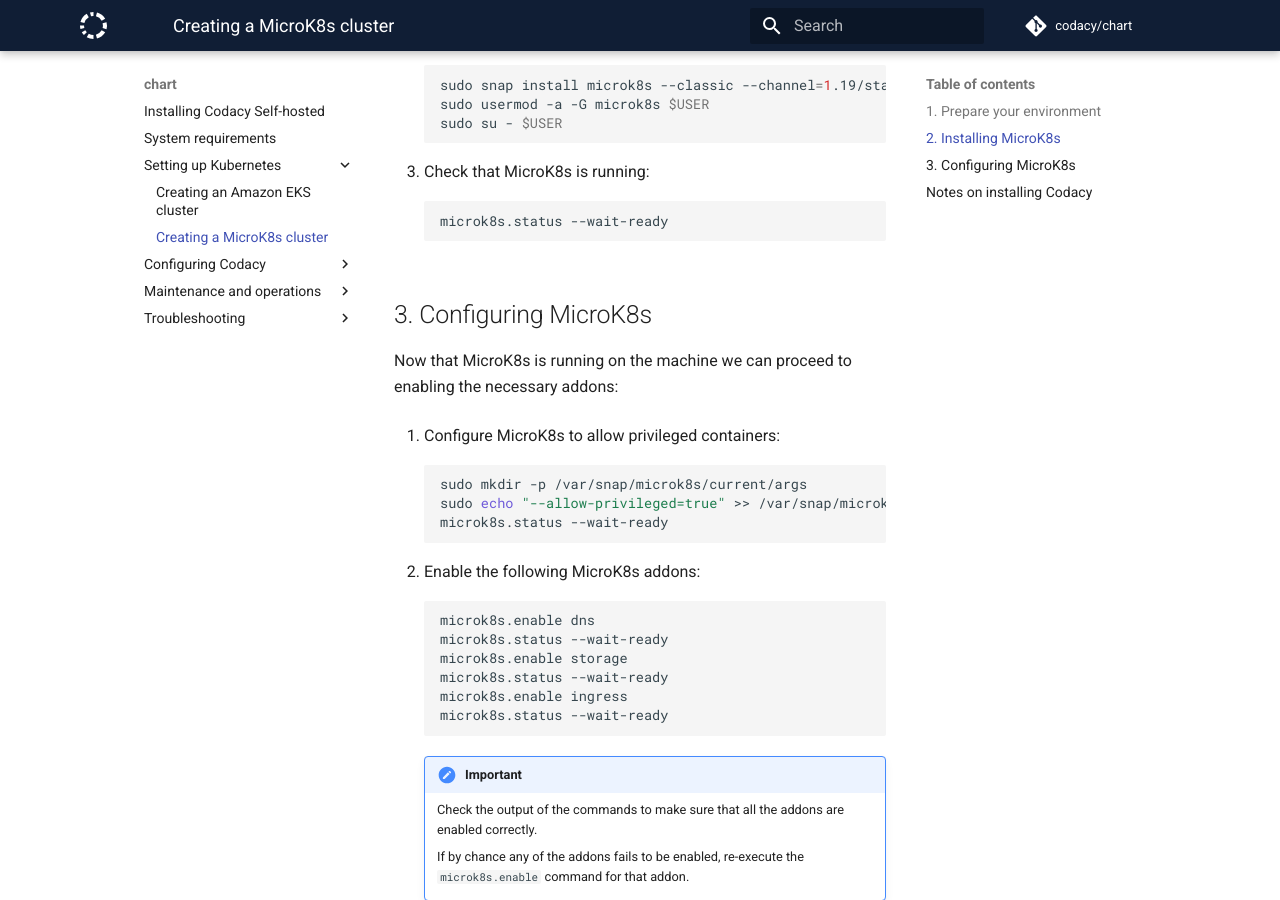
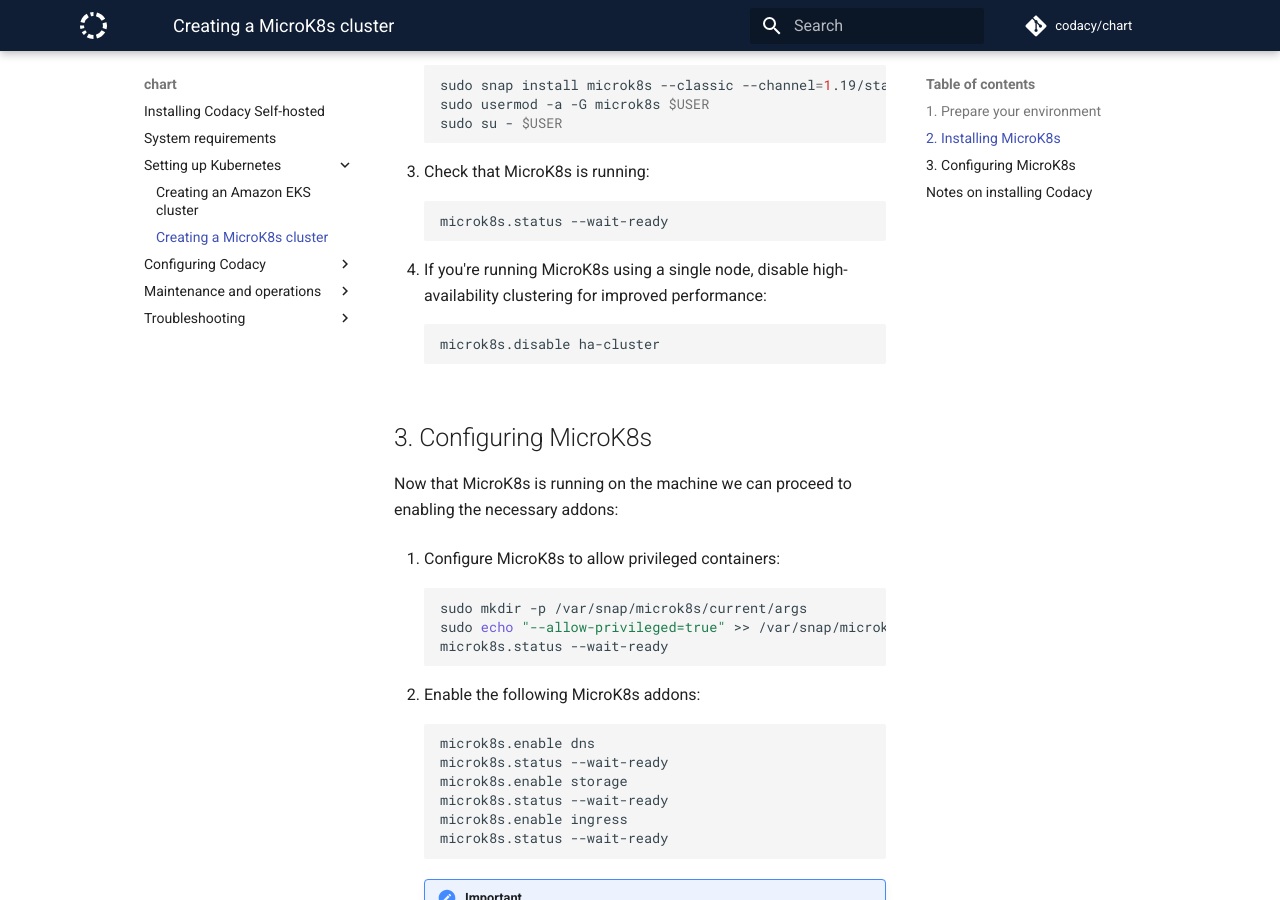
Before and after one commit to codacy/chart, an MkDocs documentation site: the page built from docs/infrastructure/microk8s-quickstart.md, in a window 1280 px wide and 900 px high, scrolled down 960 px. Built offline with MkDocs 1.6.1 and Material for MkDocs 9.7.7, drawn with Linux system fonts in a browser that asks for light colours; comment, search, counter and statistics services are not loaded.

Commit message:
doc: Cherry-pick and partially apply pull request #788

````diff
--- a/docs/infrastructure/microk8s-quickstart.md
+++ b/docs/infrastructure/microk8s-quickstart.md
@@ -43,6 +43,12 @@
 
     ```bash
     microk8s.status --wait-ready
+    ```
+
+4.  If you're running MicroK8s using a single node, disable high-availability clustering for improved performance:
+
+    ```bash
+    microk8s.disable ha-cluster
     ```
 
 ## 3. Configuring MicroK8s
````
